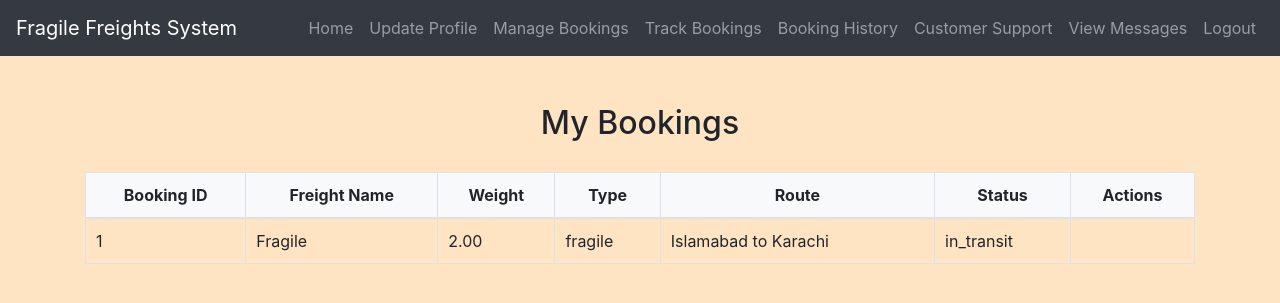
After one commit to nasirabbas827/logistic-fragile, a PHP site: page /manage_bookings.php in a window 1280 px wide. The commit adds this page. Shown: the top 303 px of the page. Run offline with PHP 8.4, Linux system fonts and the light colour scheme; a user stored in the database is signed in; data comes from the database, SQL or seed files in the repository.

Commit message:
Final Code update after prototype edit booking

```diff
--- /dev/null
+++ b/manage_bookings.php
@@ -0,0 +1,94 @@
+<?php
+include('config.php');
+session_start();
+
+// Check if user is logged in, if not, redirect to login page
+if (!isset($_SESSION["id"]) || empty($_SESSION["id"])) {
+    header("location: index.php");
+    exit;
+}
+
+// Get the user ID from the session
+$user_id = $_SESSION["id"];
+
+// Handle deletion
+if (isset($_GET['delete'])) {
+    $booking_id = intval($_GET['delete']);
+    $sql = "DELETE FROM Freight_Bookings WHERE booking_id = $booking_id AND user_id = $user_id";
+
+    if ($conn->query($sql) === TRUE) {
+        $success_message = "Booking deleted successfully!";
+    } else {
+        $error_message = "Error: " . $conn->error;
+    }
+}
+
+// Fetch bookings
+$sql = "SELECT * FROM Freight_Bookings WHERE user_id = $user_id";
+$result = $conn->query($sql);
+
+?>
+
+<!DOCTYPE html>
+<html>
+<head>
+    <title>View Bookings</title>
+    <meta charset="utf-8">
+    <meta name="viewport" content="width=device-width, initial-scale=1">
+    <link rel="stylesheet" href="https://maxcdn.bootstrapcdn.com/bootstrap/4.5.2/css/bootstrap.min.css">
+    <link rel="stylesheet" href="./css/style.css">
+</head>
+<body>
+<?php include('navbar.php'); ?>
+
+<div class="container mt-5">
+    <h2>My Bookings</h2>
+
+    <?php if (isset($success_message)) { echo "<div class='alert alert-success'>$success_message</div>"; } ?>
+    <?php if (isset($error_message)) { echo "<div class='alert alert-danger'>$error_message</div>"; } ?>
+
+    <table class="table table-bordered">
+        <thead>
+            <tr>
+                <th>Booking ID</th>
+                <th>Freight Name</th>
+                <th>Weight</th>
+                <th>Type</th>
+                <th>Route</th>
+                <th>Status</th>
+                <th>Actions</th>
+            </tr>
+        </thead>
+        <tbody>
+            <?php if ($result->num_rows > 0) {
+                while($row = $result->fetch_assoc()) {
+                    $status = $row['status'];
+                    echo "<tr>";
+                    echo "<td>" . $row['booking_id'] . "</td>";
+                    echo "<td>" . $row['freight_name'] . "</td>";
+                    echo "<td>" . $row['weight'] . "</td>";
+                    echo "<td>" . $row['type'] . "</td>";
+                    echo "<td>" . $row['route'] . "</td>";
+                    echo "<td>" . $status . "</td>";
+                    echo "<td>";
+
+                    if ($status === 'pending') {
+                        echo "<a href='edit_booking.php?id=" . $row['booking_id'] . "' class='btn btn-warning btn-sm'>Edit</a> ";
+                        echo "<a href='manage_bookings.php?delete=" . $row['booking_id'] . "' class='btn btn-danger btn-sm' onclick='return confirm(\"Are you sure you want to delete this booking?\");'>Delete</a>";
+                    }
+
+                    echo "</td>";
+                    echo "</tr>";
+                }
+            } else {
+                echo "<tr><td colspan='7'>No bookings found</td></tr>";
+            } ?>
+        </tbody>
+    </table>
+</div>
+
+<script src="https://ajax.googleapis.com/ajax/libs/jquery/3.5.1/jquery.min.js"></script>
+<script src="https://cdnjs.cloudflare.com/ajax/libs/popper.js/1.16.0/umd/popper.min.js"></script>
+<script src="https://maxcdn.bootstrapcdn.com/bootstrap/4.5.2/js/bootstrap.min.js"></script>
+</body>
+</html>
--- a/navbar.php
+++ b/navbar.php
@@ -9,8 +9,9 @@
             if (isset($_SESSION["id"]) && !empty($_SESSION["id"])) {
                 echo '<li class="nav-item"><a class="nav-link" href="home.php">Home</a></li>';
                 echo '<li class="nav-item"><a class="nav-link" href="update_profile.php">Update Profile</a></li>';
+                echo '<li class="nav-item"><a class="nav-link" href="manage_bookings.php">Manage Bookings</a></li>';
                 echo '<li class="nav-item"><a class="nav-link" href="track_booking.php">Track Bookings</a></li>';
-                echo '<li class="nav-item"><a class="nav-link" href="view_bookings.php">Bookings</a></li>';
+                echo '<li class="nav-item"><a class="nav-link" href="view_bookings.php">Booking History</a></li>';
                 echo '<li class="nav-item"><a class="nav-link" href="contact_support.php">Customer Support</a></li>';
                 echo '<li class="nav-item"><a class="nav-link" href="view_messages.php">View Messages</a></li>';
                 echo '<li class="nav-item"><a class="nav-link" href="logout.php">Logout</a></li>';
```
Also changed, not shown: edit_booking.php (added, +91 -0 lines), 1 other file.
